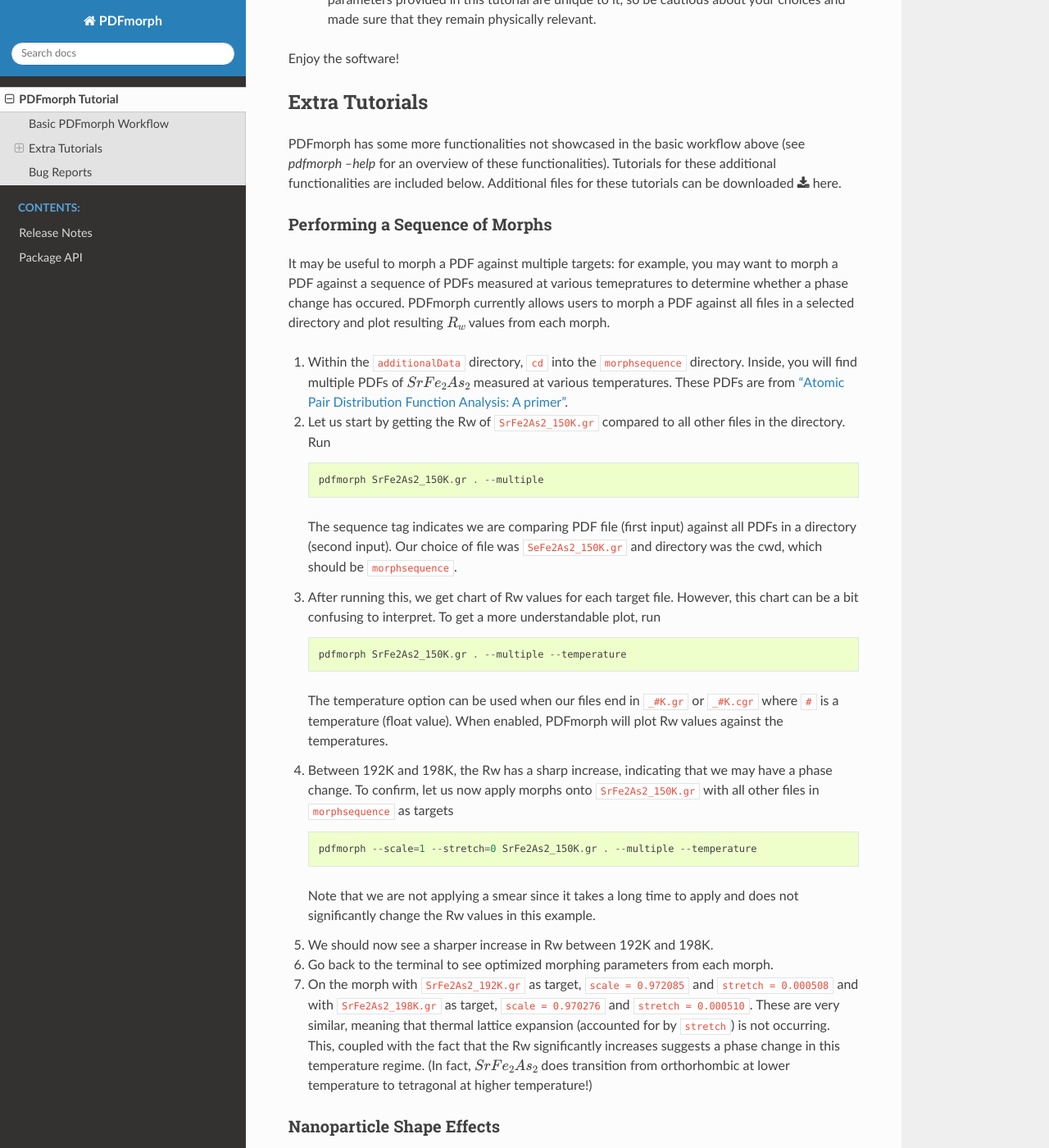
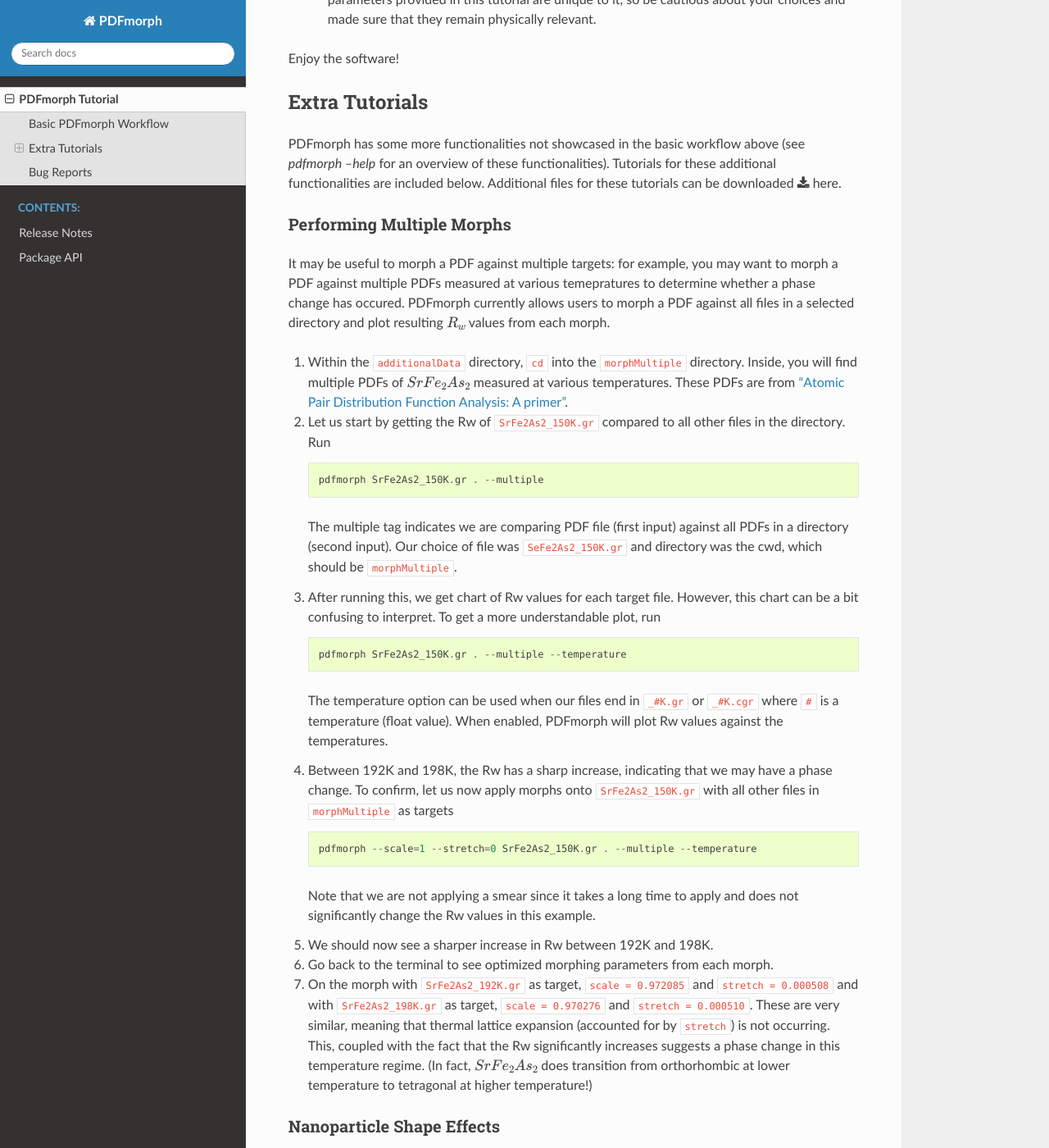
Before and after one commit to diffpy/diffpy.pdfmorph, a Sphinx documentation site: the page built from doc/manual/source/quickstart.rst, in a window 1280 px wide and 1400 px high, scrolled down 3161 px. Shown: the whole window at 82% size. Built offline with Sphinx 7.4.7 and the Read the Docs theme 2.0.0, drawn with Linux system fonts in a browser that asks for light colours; pages that are not in the unit, such as notebooks, are missing from menus.

Commit message:
Directory name changes (match camelcase)

```diff
--- a/doc/manual/source/quickstart.rst
+++ b/doc/manual/source/quickstart.rst
@@ -188,16 +188,16 @@
 files for these tutorials can be downloaded
 :download:`here <../../../tutorial/additionalData.zip>`.
 
-Performing a Sequence of Morphs
--------------------------------
+Performing Multiple Morphs
+--------------------------
 
 It may be useful to morph a PDF against multiple targets:
-for example, you may want to morph a PDF against a sequence of PDFs measured
+for example, you may want to morph a PDF against multiple PDFs measured
 at various temepratures to determine whether a phase change has occured.
 PDFmorph currently allows users to morph a PDF against all files in a
 selected directory and plot resulting :math:`R_w` values from each morph.
 
-1. Within the ``additionalData`` directory, ``cd`` into the ``morphsequence`` directory.
+1. Within the ``additionalData`` directory, ``cd`` into the ``morphMultiple`` directory.
    Inside, you will find multiple PDFs of :math:`SrFe_2As_2` measured at various temperatures.
    These PDFs are from `"Atomic Pair Distribution Function Analysis: A primer" <https://github.com/Billingegroup/pdfttp_data/>`_.
 2. Let us start by getting the Rw of ``SrFe2As2_150K.gr`` compared to all other files in the
@@ -205,9 +205,9 @@
 
        pdfmorph SrFe2As2_150K.gr . --multiple
 
-   The sequence tag indicates we are comparing PDF file (first input) against all PDFs in
+   The multiple tag indicates we are comparing PDF file (first input) against all PDFs in
    a directory (second input). Our choice of file was ``SeFe2As2_150K.gr``
-   and directory was the cwd, which should be ``morphsequence``.
+   and directory was the cwd, which should be ``morphMultiple``.
 3. After running this, we get chart of Rw values for each target file. However, this chart can
    be a bit confusing to interpret. To get a more understandable plot, run ::
 
@@ -216,7 +216,7 @@
    The temperature option can be used when our files end in ``_#K.gr`` or ``_#K.cgr`` where ``#``
    is a temperature (float value). When enabled, PDFmorph will plot Rw values against the temperatures.
 4. Between 192K and 198K, the Rw has a sharp increase, indicating that we may have a phase change.
-   To confirm, let us now apply morphs onto ``SrFe2As2_150K.gr`` with all other files in ``morphsequence``
+   To confirm, let us now apply morphs onto ``SrFe2As2_150K.gr`` with all other files in ``morphMultiple``
    as targets ::
 
        pdfmorph --scale=1 --stretch=0 SrFe2As2_150K.gr . --multiple --temperature
@@ -239,7 +239,7 @@
 We can use PDFmorph to morph a bulk material PDF to simulate these shape effects.
 Currently, the supported nanoparticle shapes include: spheres and spheroids.
 
-* Within the ``additionalData`` directory, ``cd`` into the ``morphshape`` subdirectory.
+* Within the ``additionalData`` directory, ``cd`` into the ``morphShape`` subdirectory.
   Inside, you will find a sample Ni bulk material PDF ``Ni_bulk.gr``.
   This PDF is from `"Atomic Pair Distribution Function Analysis: A primer" <https://github.com/Billingegroup/pdfttp_data/>`_.
   There are also multiple ``.cgr`` files with calculated Ni nanoparticle PDFs.
```
